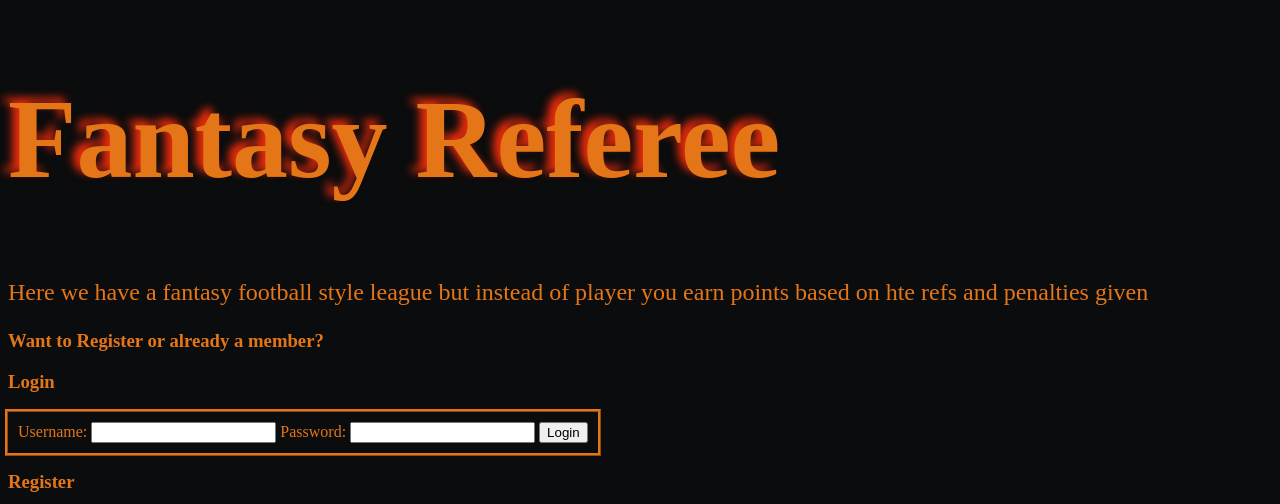
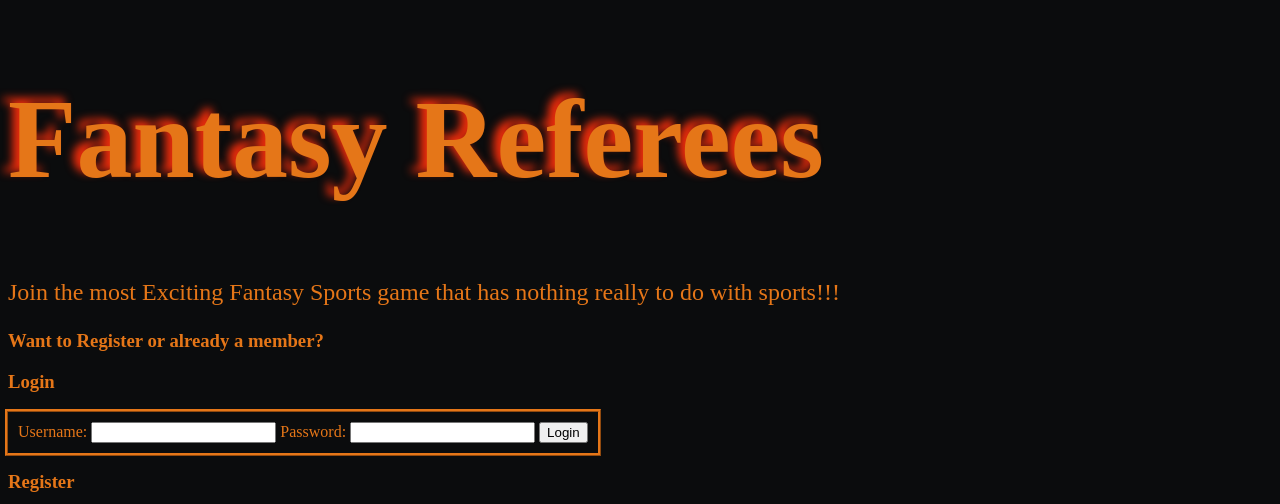
Before and after one commit to Chiefautoparts/fantasy_ref, a Django app: page / in a window 1280 px wide. Shown: the top 504 px of the page. Run offline with Django 3.2, Linux system fonts and the light colour scheme; parts of the project's set-up code (start-up, migrations or seed data) failed here and were passed over.

Commit message:
team and player generation

```diff
--- a/apps/login/templates/login/index.html
+++ b/apps/login/templates/login/index.html
@@ -8,8 +8,9 @@
   </head>
   <body>
 
-    <h1>Fantasy Referee</h1>
-    <p>Here we have a fantasy football style league but instead of player you earn points based on hte refs and penalties given</p>
+    <h1>Fantasy Referees</h1>
+    <!-- <p>Here we have a fantasy football style league but instead of player you earn points based on hte refs and penalties given</p> -->
+    <p>Join the most Exciting Fantasy Sports game that has nothing really to do with sports!!!</p>
 
 
 
--- a/apps/login/views.py
+++ b/apps/login/views.py
@@ -7,11 +7,11 @@ from .models import User
 
 
 def index(request):
-	print '**INDEX**' * 500
+	# print '**INDEX**' * 500
 	return render(request, 'login/index.html')
 
 def login(request):
-	print '**LOGIN**' * 500
+	# print '**LOGIN**' * 500
 	results = User.objects.loginUser(request.POST)
 	if results['status'] is False:
 		for error in results['errors']:
@@ -23,7 +23,7 @@ def login(request):
 	return redirect('login:success')
 
 def register(request):
-	print '**REGISTER**' * 500
+	# print '**REGISTER**' * 500
 	results = User.objects.authUser(request.POST)
 	if not results['status']:
 		for error in results['errors']:
@@ -33,7 +33,7 @@ def register(request):
 	return redirect('login:success')
 
 def success(request):
-	print '**SUCCESS**' * 500
+	# print '**SUCCESS**' * 500
 	user = User.objects.get(id=request.session.get('id'))
 	context = {
 		'user': user
--- a/apps/team/admin.py
+++ b/apps/team/admin.py
@@ -3,4 +3,5 @@ from __future__ import unicode_literals
 
 from django.contrib import admin
 
-# Register your models here.
+
+# class BuildTeam(models.Admin):
--- a/apps/team/team_generator.py
+++ b/apps/team/team_generator.py
@@ -33,7 +33,3 @@ def player_generation(num=200):
 		create_player = Player.objects.create(first_name=first_name, last_name=last_name, curr_team=team)
 
 		create_player.all_teams.add(team)
-		#poss_teams = Team.objects.filter(team__sport=team.location.team_name)
-
-		# for i in range(random.randint(0,5)):
-		# 	new_player.all_teams.add(random.choice)
--- a/apps/team/urls.py
+++ b/apps/team/urls.py
@@ -3,5 +3,6 @@ from . import views
 
 urlpatterns = [
 	url(r"^team_gen$", views.gen, name="gen"),
-	url(r"^gen_data/", views.gen_data, name="gen_data")
+	url(r"^gen_data/", views.gen_data, name="gen_data"),
+	url(r"^assignPlayers$", views.assignPlayers, name="assignPlayers")
 ]
--- a/apps/team/views.py
+++ b/apps/team/views.py
@@ -20,4 +20,5 @@ def gen_data(request):
 
 	return redirect('team:gen')
 
-# Create your views here.
+def assignPlayers(request):
+	print "***assignPlayers***" * 25
```
Also changed, not shown: db.sqlite3, 6 other files.
